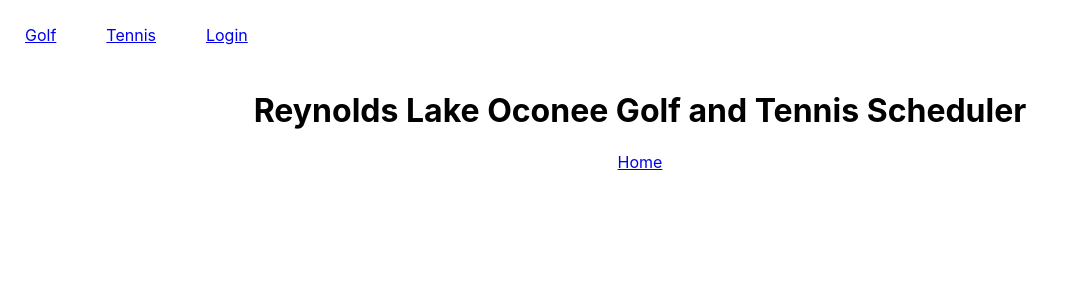
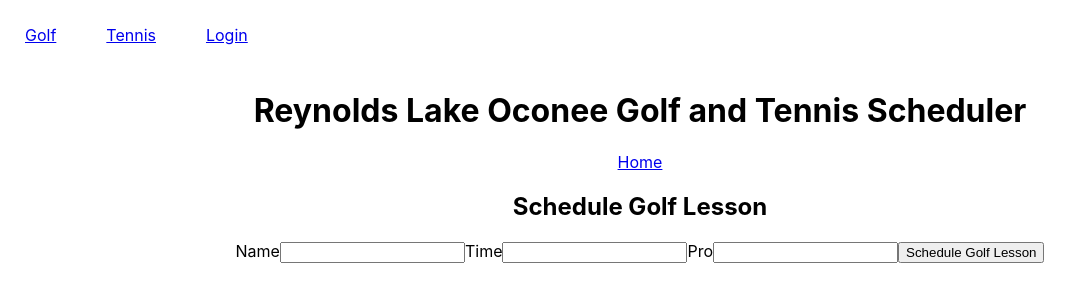
Before and after one commit to jthayden/activity-scheduler, a React (Create React App) app in the folder client/: page /golfcourses/1/golflessons/new in a window 1280 px wide. Shown: the top 302 px of the page, without its empty margins (0-1082 px from the left). Built offline with nearby package versions, Linux system fonts and the light colour scheme.

Commit message:
Built out CreateGolfLesson form and linked to golf course

```diff
--- a/client/src/App.js
+++ b/client/src/App.js
@@ -6,6 +6,7 @@
 import CreateGolfCourse from './components/CreateGolfCourse'
 import CreateTeeTime from './components/CreateTeeTime'
 import TeeTimeBooking from './components/TeeTimeBooking'
+import CreateGolfLesson from './components/CreateGolfLesson'
 import './App.css'
 
 class App extends Component {
@@ -42,6 +43,7 @@
             <Route exact path='/golfcourses/:id/teetimes/new' component={CreateTeeTime} />
             <Route exact path='/golfcourses/:id' component={GolfCourse} />
             <Route exact path='/teetimes/:id' component={TeeTimeBooking} />
+            <Route exact path='/golfcourses/:id/golflessons/new' component={CreateGolfLesson} />
           </Switch>
         </div>
 
--- a/client/src/components/CreateGolfLesson.jsx
+++ b/client/src/components/CreateGolfLesson.jsx
@@ -1,11 +1,73 @@
 import React, { Component } from 'react'
 import axios from 'axios'
+import { Redirect } from 'react-router-dom'
 
 export default class CreateGolfLesson extends Component {
+    state = {
+        new_golf_lesson: {
+            name:'',
+            time:'',
+            pro:'',
+            course: this.props.match.params.id
+        },
+        redirectToHome: false
+    }
+
+    handleInputChange = (evt) => {
+        let copiedGolfLesson = {...this.state.new_golf_lesson}
+        copiedGolfLesson[evt.target.name] = evt.target.value
+        this.setState({ new_golf_lesson: copiedGolfLesson})
+    }
+
+    handleSubmit = (evt) => {
+        evt.preventDefault()
+        axios.post('/api/v1/golflessons/', this.state.new_golf_lesson).then(() => {
+            this.setState({
+                redirectToHome:true
+            })
+        })
+    }
+
     render() {
+        if(this.state.redirectToHome) {
+            return <Redirect to='/' />
+        }
+
         return (
             <div>
-
+                <h2>Schedule Golf Lesson</h2>
+                <form onSubmit={this.handleSubmit}>
+                    <div>
+                        <label htmlFor='new-golf-lesson-name'>Name</label>
+                        <input
+                            type='text'
+                            name='name'
+                            id='new-golf-lesson-name'
+                            onChange={this.handleInputChange}
+                            value={this.state.new_golf_lesson.name.name}
+                        />
+                        <label htmlFor='new-golf-lesson-time'>Time</label>
+                        <input
+                            type='text'
+                            name='time'
+                            id='new-golf-lesson-time'
+                            onChange={this.handleInputChange}
+                            value={this.state.new_golf_lesson.time}
+                        />
+                        <label htmlFor='new-golf-lesson-pro'>Pro</label>
+                        <input
+                            type='text'
+                            name='pro'
+                            id='new-golf-lesson-pro'
+                            onChange={this.handleInputChange}
+                            value={this.state.new_golf_lesson.pro}
+                        />
+                        <input
+                            type='submit'
+                            value='Schedule Golf Lesson'
+                        />
+                    </div>
+                </form>
             </div>
         )
     }
--- a/client/src/components/GolfCourse.jsx
+++ b/client/src/components/GolfCourse.jsx
@@ -46,6 +46,15 @@
                 </Link>
             )
         })
+
+        let golfLessonBookingList = this.state.golf_course.golf_lesson_bookings.map((golf_lesson_booking) => {
+            return (
+                <Link to={`/golflessons/${golf_lesson_booking.id}/`}>
+                <p>{golf_lesson_booking.name}{golf_lesson_booking.time}{golf_lesson_booking.pro}{golf_lesson_booking.course}</p>
+                </Link>
+            )
+        })
+
         return (
             <div>
                 <div>
@@ -56,6 +65,10 @@
                     <h4>Tee Time Bookings</h4>
                     <Link to={`/golfcourses/${this.props.match.params.id}/teetimes/new`}>Book a Tee Time</Link>
                     <div>{teeTimeBookingList}</div>
+
+                    <h4>Golf Lessons</h4>
+                    <Link to={`/golfcourses/${this.props.match.params.id}/golflessons/new`}>Schedule a Golf Lesson</Link>
+                    <div>{golfLessonBookingList}</div>
                 </div>
             </div>
         )
```
